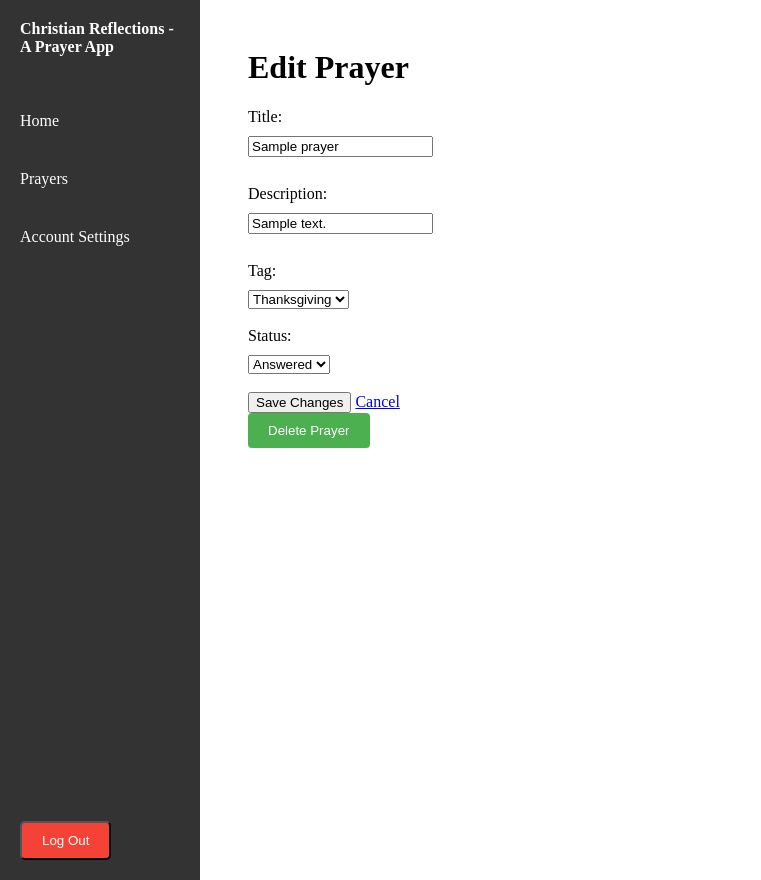
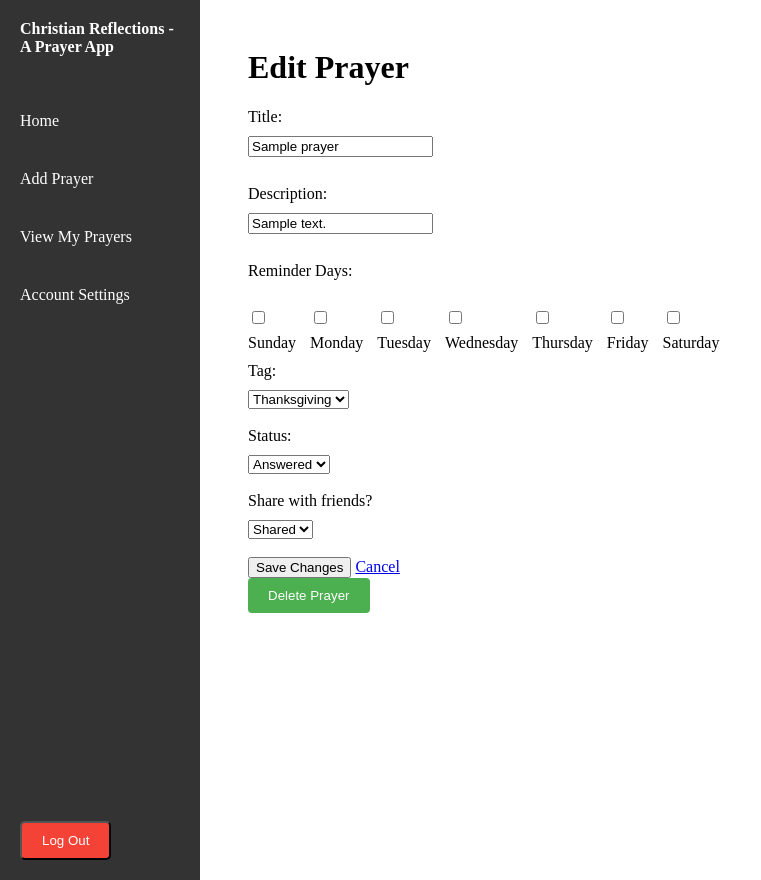
Before and after one commit to Firehawk41/FlaskPrayerApp, a Flask app: a page that uses templates/base.html in a window 1280 px wide. Shown: the whole page, without its empty margins (0-761 px from the left). Run offline with Flask 3, Linux system fonts and the light colour scheme; a user stored in the database is signed in; tables that the repository leaves empty hold one stand-in row (values such as "Sample post").

Commit message:
Added "add_prayer" page, added reminder days and option to make prayer sharable

```diff
--- a/app.py
+++ b/app.py
@@ -23,7 +23,7 @@ db = SQLAlchemy(app)
 
 # Define possible prayer tags
 prayer_categories = ["Thanksgiving", "Lament", "Praise", "Wisdom", "Intercession", "Confession" , "Petition", "Healing", "Protection", "Guidance", "Strength", "Unity", "Hope", "Mission"]
-
+days_of_week=["Sunday","Monday","Tuesday","Wednesday","Thursday","Friday","Saturday"]
 
 class User(db.Model):
     id = db.Column(db.Integer, primary_key=True)
@@ -58,6 +58,9 @@ class Prayer(db.Model):
     last_modified = db.Column(db.DateTime, default=current_utc_time, onupdate=current_utc_time)
     answered_at = db.Column(db.DateTime)
     tag_id = db.Column(db.Integer, db.ForeignKey('tag.id'), nullable=False)
+    reminder = db.Column(db.String(60),default=("Sunday,Monday,Tuesday,Wednesday,Thursday,Friday,Saturday"))
+    sharable = db.Column(db.Boolean, default=False)
+
 
     user = db.relationship('User', backref=db.backref('prayers', lazy=True))
     tag =  db.relationship('Tag', backref=db.backref('prayers', lazy=True))
@@ -101,9 +104,11 @@ def load_user(user_id):
 
 
 
-@app.route('/add_prayer', methods=['POST'])
+@app.route('/add_prayer', methods=['POST', 'GET'])
 @login_required
 def add_prayer():
+
+
     if request.method == 'POST':
         # Extract data from the form submission
         title = request.form.get('title')
@@ -117,7 +122,9 @@ def add_prayer():
         if not title or not description or not tag_name:
             return jsonify({'error': 'Title, description and tag are required'}), 400
 
-
+        # Add reminder days to prayer
+        reminder_days = request.form.getlist('reminderDays')
+        reminder_days_str = ",".join(reminder_days)
 
         # Add tag to the prayer
         existing_tag = Tag.query.filter_by(name=tag_name).first()
@@ -129,16 +136,27 @@ def add_prayer():
         else:
             new_tag = existing_tag
 
+        # Add sharable status
+        sharable = False
+        sharable_str = request.form.get('sharable', 'False')
+        print("Share status is: " + str(sharable_str) + ".")
+        if sharable_str == "shared":
+            sharable = True
+
+
         # Create new Prayer object
-        new_prayer = Prayer(title=title, description=description, user_id=current_user.id, tag=new_tag)
+        new_prayer = Prayer(title=title, description=description, user_id=current_user.id, sharable=sharable, tag=new_tag,reminder=reminder_days_str)
 
         # Add new prayer to database and save changes
         db.session.add(new_prayer)
         db.session.commit()
 
-        return jsonify({'message': 'Prayer added successfully'}), 200
+        jsonify({'message': 'Prayer added successfully'}), 200
+        return redirect(url_for('home'))
 
-    return jsonify({'error': 'Only POST requests are allowed for this route'}), 405
+
+
+    return render_template('add_prayer.html', categories=prayer_categories, days_of_week=days_of_week)
 
 
 @app.route('/edit_prayer/<int:prayer_id>', methods=['GET', 'POST'])
@@ -156,6 +174,10 @@ def edit_prayer(prayer_id):
         prayer.title = request.form['title']
         prayer.description = request.form['description']
 
+        # Update reminder days to prayer
+        reminder_days = request.form.getlist('reminderDays')
+        prayer.reminder = ",".join(reminder_days)
+
         # Add tag to the prayer
         existing_tag = Tag.query.filter_by(name=tag_name).first()
         if not existing_tag:
@@ -167,11 +189,18 @@ def edit_prayer(prayer_id):
 
         prayer.tag = new_tag
 
+        # Update the prayer status
         if request.form['status'] == "answered":
             prayer.answered = True
         else:
             prayer.answered = False
-        #prayer.answered = request.form['answered']
+
+        # Update the sharing
+        if request.form['sharable'] == "shared":
+            prayer.sharable = True
+        else:
+            prayer.sharable = False
+
 
         # Commit changes to the database
         db.session.commit()
@@ -180,7 +209,7 @@ def edit_prayer(prayer_id):
         return redirect(prev_url)
 
     # Render the edit prayer form
-    return render_template('edit_prayer.html', prayer=prayer, categories=prayer_categories)
+    return render_template('edit_prayer.html', prayer=prayer, categories=prayer_categories, days_of_week=days_of_week)
 
 @app.route('/prayers')
 @login_required
@@ -341,6 +370,15 @@ def home():
         # Set as boolean values
         within_seven_days = False
         prayed_today = False
+        remind_me_today = False
+
+        # Get the current day in lower case
+        today = datetime.now().strftime("%A").lower()
+        # Check whether this prayer is set to be prayed today
+        remind_days = prayer.reminder.split(",")
+        today_lower = today.lower()
+        remind_me_today = today_lower in map(str.lower, remind_days)
+
 
         # Update prayer description for answered prayers
         if prayer.answered:
@@ -362,7 +400,7 @@ def home():
             prayed_today_prayers.append(prayer)
 
         # Add prayers to the filter prayer list
-        if not prayer.archived and (not prayer.answered or within_seven_days):
+        if remind_me_today and not prayer.archived and (not prayer.answered or within_seven_days):
             filtered_prayers.append(prayer)
 
     return render_template('home.html', firstname=firstname, lastname=lastname, filtered_prayers = filtered_prayers, prayed_today_prayers=prayed_today_prayers)
--- a/static/css/styles.css
+++ b/static/css/styles.css
@@ -29,7 +29,10 @@ input[type="submit"]:hover {
     position: relative;
 }
 
-
+.checkbox-inline {
+    display: inline-block;
+    margin-right: 10px;
+}
 .prayer-table {
     width:100%;
     border-collapse: collapse;
--- a/static/js/prayerActions.js
+++ b/static/js/prayerActions.js
@@ -70,6 +70,8 @@ document.addEventListener('DOMContentLoaded', function() {
 
 
 });
+
+/*
 function toggleAddPrayerForm() {
     var formRow = document.getElementById('addPrayerForm');
     formRow.style.display = formRow.style.display === 'none' ? 'table-row' : 'none';
@@ -111,3 +113,4 @@ function addPrayer(event) {
 
     xhr.send(formData);
 }
+*/
--- a/templates/base.html
+++ b/templates/base.html
@@ -16,7 +16,8 @@
                 <li><a href="{{ url_for('index') }}">Home</a></li>
 
                 {% if current_user.is_authenticated %}
-                    <li><a href="{{ url_for('view_prayers') }}">Prayers</a></li>
+                    <li><a href="{{ url_for('add_prayer') }}">Add Prayer</a></li>
+                    <li><a href="{{ url_for('view_prayers') }}">View My Prayers</a></li>
                     <li><a href="{{ url_for('account_settings') }}">Account Settings</a></li>
                 {% endif %}
             </ul>
--- a/templates/edit_prayer.html
+++ b/templates/edit_prayer.html
@@ -11,10 +11,19 @@
         <label for="description">Description:</label>
         <input type="text" id="description" name="description" value="{{ prayer.description }}" required>
         <br>
+        <div class="form-group" style="display: inline;">
+            <label for="reminderDays">Reminder Days:</label><br>
+            {% for day in days_of_week %}
+                <label class="checkbox-inline">
+                    <input type="checkbox" id="{{ day }}" name="reminderDays" value="{{ day }}"{% if day in prayer.reminder.split(',') %}checked{% endif %}>
+                    {{ day|capitalize }}
+                </label>
+            {% endfor %}
+        </div>
         <label for="tag">Tag:</label>
         <select id="tag" name="tag">
             {% for category in categories %}
-                <option value="{{ category }}" {% if prayer.tag == category %}selected{% endif %}>
+                <option value="{{ category }}" {% if prayer.tag.name == category %}selected{% endif %}>
                     {{ category }}
                 </option>
             {% endfor %}
@@ -29,6 +38,13 @@
 
         <br>
         <br>
+        <label for="sharable">Share with friends?</label>
+        <select id="sharable" name="sharable">
+            <option value="private"{% if not prayer.sharable %}selected{% endif %}>Private</option>
+            <option value="shared"{% if prayer.sharable %}selected{% endif %}>Shared</option>
+        </select>
+        <br>
+        <br>
         <button type="submit">Save Changes</button>
         <a href="javascript:history.go(-1);" class="form-btn">Cancel</a>
 
--- a/templates/prayers.html
+++ b/templates/prayers.html
@@ -25,10 +25,12 @@
         <tbody>
             <tr>
                 <td colspan="6">
-                    <button onclick="toggleAddPrayerForm()">Add Prayer</button>
+                    <button onclick="window.location.href='{{ add_prayer }}';">Add Prayer</button>
                 </td>
             </tr>
+
             <!-- Form for adding a new prayer -->
+            <!-- Disable this section for now
             <tr id="addPrayerForm" style="display: none;">
                 <td></td>
                 <td><input type="text" id="newPrayerTitle" name="newPrayerTitle"></td>
@@ -42,7 +44,7 @@
                 </td>
                 <td><button type="button" onclick="addPrayer(event)">Submit</button></td>
             </tr>
-
+                -->
             {% for prayer in prayers %}
             <tr>
                 <td><input type="checkbox" name="selectedPrayers" value="{{ prayer.id }}"></td>
```
Also changed, not shown: templates/add_prayer.html (added, +48 -0 lines), instance/database.db.
